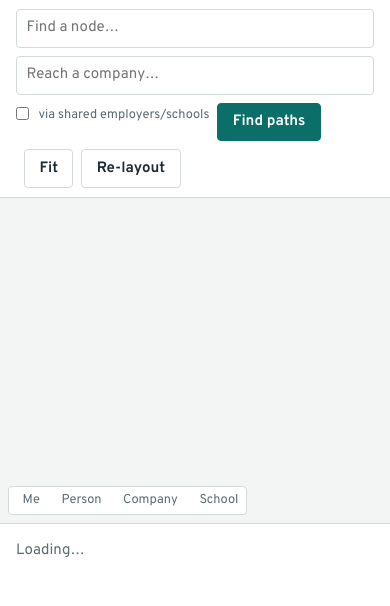
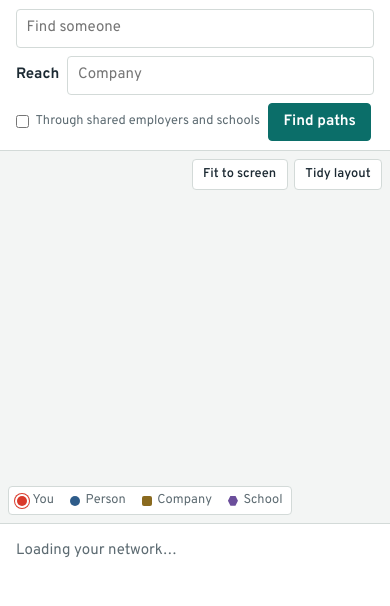
Before and after one commit to AbhiramJayasankar/six-hops, a Python web app: template src/sixhops/app/templates/graph/page.html in a window 390 px wide. Shown: the part 84-690 px from the top of the page. Run offline with Jinja, Linux system fonts and the light colour scheme; the template is opened without the code that fills it, so the values that code supplies are empty.

Commit message:
UI polish 2/2: graph page, route diagram, phone path zoom fix
- Map canvas restyled as stations: people as rings, companies squares,
  schools hexagons, Me as the red "you are here" marker; highlighted
  paths drawn in the route colour with width by strength.
- Path results lead with the action ("Ask Rahul for an intro to Priya
  S.") and draw the path as a vertical route line: line weight is
  strength, dashed is a former employer, dotted is a shared-institution
  hop, stations marked "ask first" and "can refer you".
- Side panel uses rule-separated sections instead of stacked cards,
  strength meters, plain labels, direction-aware relationship text
  ("employs", "alma mater of") via one shared edge_text helper.
- Fit and Tidy layout move onto the map as corner controls.
- Phone fix: Cytoscape is resized when its container changes, path fit
  padding scales with the canvas and zoom is capped, and the map scrolls
  into view with the results below it. Reduced motion skips animation.

Co-Authored-By: Claude Opus 5.5 <noreply@anthropic.com>
Claude-Session: https://claude.ai/code/session_01BFYf1oBURVVjaVb1KZiYpH

```diff
--- a/src/sixhops/app/static/graph.js
+++ b/src/sixhops/app/static/graph.js
@@ -15,36 +15,51 @@
     try { localStorage.setItem(POS_KEY, JSON.stringify(pos)); } catch { /* storage unavailable */ }
   };
 
+  const reducedMotion = window.matchMedia("(prefers-reduced-motion: reduce)");
+  const narrow = window.matchMedia("(max-width: 800px)");
+  const font = '"Overpass", system-ui, sans-serif';
+
+  // Stations on a transit map: people are rings, companies squares, schools diamonds-ish
+  // hexagons, and Me is the red "you are here" marker. Colours come from the CSS tokens.
   const style = () => [
     { selector: "node", style: {
-      label: "data(name)", "font-size": 11, color: css("--text"), "text-valign": "bottom",
-      "text-margin-y": 4, "background-color": css("--person"), width: 22, height: 22,
-      "text-outline-color": css("--bg"), "text-outline-width": 2,
+      label: "data(name)", "font-family": font, "font-size": 11, "font-weight": 600,
+      color: css("--ink"), "text-valign": "bottom", "text-margin-y": 5,
+      "text-outline-color": css("--paper"), "text-outline-width": 2.5,
+      width: 16, height: 16, "background-color": css("--surface"),
+      "border-width": 3.5, "border-color": css("--person"),
     } },
     { selector: "node[kind = 'me']", style: {
-      shape: "star", width: 44, height: 44, "background-color": css("--me"),
-      "font-size": 13, "font-weight": "bold",
+      width: 26, height: 26, "background-color": css("--here"), "border-color": css("--surface"),
+      "border-width": 3, "outline-width": 3, "outline-color": css("--here"), "outline-offset": 0,
+      "font-size": 13, "font-weight": 800,
     } },
     { selector: "node[kind = 'company']", style: {
-      shape: "round-rectangle", width: 28, height: 22, "background-color": css("--company"),
+      shape: "round-rectangle", width: 20, height: 20, "background-color": css("--company"),
+      "border-width": 0,
     } },
     { selector: "node[kind = 'school']", style: {
-      shape: "hexagon", width: 28, height: 24, "background-color": css("--school"),
+      shape: "hexagon", width: 22, height: 20, "background-color": css("--school"), "border-width": 0,
     } },
     { selector: "edge", style: {
-      width: "mapData(strength, 1, 5, 1, 5)", "line-color": css("--border"),
-      "curve-style": "bezier", opacity: 0.9,
+      width: "mapData(strength, 1, 5, 1, 4)", "line-color": css("--rule"), "curve-style": "bezier",
     } },
-    { selector: "edge[kind = 'WORKED_AT']", style: { "line-style": "dashed" } },
+    { selector: "edge[kind = 'WORKED_AT']", style: { "line-style": "dashed", "line-dash-pattern": [6, 4] } },
     { selector: "edge[kind = 'STUDIED_AT']", style: { "line-style": "dotted" } },
-    { selector: ":selected", style: {
-      "border-width": 3, "border-color": css("--accent"), "line-color": css("--accent"),
+    { selector: "node:selected", style: { "underlay-color": css("--route"), "underlay-opacity": 0.25,
+      "underlay-padding": 6, "underlay-shape": "ellipse" } },
+    { selector: "edge:selected", style: { "line-color": css("--route") } },
+    { selector: ".faded", style: { opacity: 0.18 } },
+    { selector: "edge.on-path", style: {
+      "line-color": css("--route"), width: "mapData(strength, 1, 5, 2.5, 7)", opacity: 1, "z-index": 10,
     } },
-    { selector: ".faded", style: { opacity: 0.15 } },
-    { selector: ".on-path", style: {
-      "line-color": css("--accent"), "border-width": 3, "border-color": css("--accent"), opacity: 1,
-    } },
+    { selector: "node.on-path", style: { opacity: 1, "z-index": 10, "font-size": 12, "font-weight": 750 } },
   ];
+
+  const animate = (opts) => {
+    if (reducedMotion.matches) cy.stop().fit(opts.fit ? opts.fit.eles : undefined, opts.fit ? opts.fit.padding : 30);
+    else cy.stop().animate({ ...opts, duration: 280 });
+  };
 
   const cy = cytoscape({ container: el, style: style(), wheelSensitivity: 0.3, maxZoom: 3, minZoom: 0.1 });
   window.sixhops = { cy };
@@ -105,7 +120,9 @@
     cy.elements().unselect();
     if (target.empty()) return;
     target.select();
-    if (target.isNode()) cy.animate({ center: { eles: target }, duration: 250 });
+    if (target.isNode()) {
+      if (reducedMotion.matches) cy.center(target); else cy.animate({ center: { eles: target }, duration: 250 });
+    }
   }
 
   function fillFinder(g) {
@@ -127,7 +144,18 @@
     const onPath = cy.collection(ids.map((id) => cy.getElementById(id)).filter((e) => e.nonempty()));
     cy.elements().not(onPath).addClass("faded");
     onPath.addClass("on-path");
-    cy.animate({ fit: { eles: onPath, padding: 80 }, duration: 300 });
+    fitTo(onPath);
+  }
+
+  function fitTo(eles) {
+    // Size the padding to the canvas so a path never shrinks to a dot on a phone, and cap the
+    // zoom so a two-stop path doesn't fill the screen.
+    cy.resize();
+    const padding = Math.round(Math.min(80, Math.max(24, Math.min(cy.width(), cy.height()) * 0.12)));
+    const before = cy.maxZoom();
+    cy.maxZoom(1.6);
+    animate({ fit: { eles, padding } });
+    cy.maxZoom(before);
   }
 
   const openPanel = (url) => htmx.ajax("GET", url, { target: panel, swap: "innerHTML" });
@@ -140,8 +168,17 @@
   cy.on("dragfree", "node", savePositions);
   panel.addEventListener("htmx:afterSwap", () => {
     panel.scrollTop = 0;
-    highlightPath(panel.querySelector(".path"));  // first (best) path, or clear
+    const best = panel.querySelector(".path");
+    highlightPath(best);  // first (best) path, or clear
+    // On phones the panel sits under the map: bring the map (with the highlighted path) into
+    // view, with the top of the results just below it.
+    if (best && narrow.matches) {
+      el.closest(".canvas-wrap").scrollIntoView({ block: "start", behavior: reducedMotion.matches ? "auto" : "smooth" });
+    }
   });
+  // Keep Cytoscape's idea of the canvas size in sync with layout changes (toolbar wrapping,
+  // rotating a phone, the panel appearing below the map).
+  new ResizeObserver(() => cy.resize()).observe(el);
 
   document.body.addEventListener("graph-changed", (evt) => refresh(evt.detail && evt.detail.select));
   panel.addEventListener("click", (evt) => {
@@ -165,10 +202,12 @@
     openPanel(el.dataset.nodeUrl + m[1]);
     evt.target.value = "";
   });
-  document.getElementById("fit").addEventListener("click", () => cy.fit(undefined, 30));
+  document.getElementById("fit").addEventListener("click", () => { cy.resize(); cy.fit(undefined, 30); });
   document.getElementById("relayout").addEventListener("click", () => layout());
   window.matchMedia("(prefers-color-scheme: dark)")
     .addEventListener("change", () => cy.style(style()));
 
+  // Canvas labels need the web font loaded before first paint, or they stay in the fallback.
+  document.fonts.ready.then(() => cy.style(style()));
   refresh();
 })();
--- /dev/null
+++ b/src/sixhops/app/templates/graph/_meter.html
@@ -0,0 +1 @@
+<span class="meter" role="img" aria-label="strength {{ strength }} of 5">{% for i in range(1, 6) %}<i{% if i <= strength %} class="on"{% endif %}></i>{% endfor %}</span>
--- a/src/sixhops/app/templates/graph/page.html
+++ b/src/sixhops/app/templates/graph/page.html
@@ -1,37 +1,42 @@
 {% extends "base.html" %}
-{% block title %}6hops · Graph{% endblock %}
+{% block title %}Graph · 6hops{% endblock %}
 {% block main_class %}graph-layout{% endblock %}
 {% block head %}
 <script src="{{ root }}/static/vendor/cytoscape-3.34.3.min.js" defer></script>
 <script src="{{ root }}/static/graph.js" defer></script>
 {% endblock %}
 {% block content %}
-<section class="canvas-wrap">
+<section class="canvas-wrap" aria-label="Network map">
   <div class="canvas-tools">
-    <input id="find-node" list="find-options" placeholder="Find a node…" aria-label="Find a node">
+    <label class="visually-hidden" for="find-node">Find someone in your graph</label>
+    <input id="find-node" list="find-options" placeholder="Find someone" autocomplete="off">
     <datalist id="find-options"></datalist>
     <form id="reach" class="reach" hx-get="{{ root }}/ui/paths" hx-target="#panel">
-      <input name="target" list="company-options" placeholder="Reach a company…" aria-label="Company to reach" required autocomplete="off">
+      <span id="reach-label">Reach</span>
+      <input name="target" list="company-options" placeholder="Company" aria-labelledby="reach-label" required autocomplete="off">
       <datalist id="company-options"></datalist>
-      <label class="toggle" title="Treat a shared company or school as a weak tie"><input type="checkbox" name="via_institutions" value="true"> via shared employers/schools</label>
+      <label class="check"><input type="checkbox" name="via_institutions" value="true">Through shared employers and schools</label>
       <button type="submit">Find paths</button>
     </form>
-    <span class="spacer"></span>
-    <button class="secondary" id="fit">Fit</button>
-    <button class="secondary" id="relayout">Re-layout</button>
   </div>
+  <div class="map">
   <div id="cy" data-graph-url="{{ root }}/api/graph" data-node-url="{{ root }}/ui/node/" data-edge-url="{{ root }}/ui/edge/"></div>
-  <ul class="legend">
-    <li><span class="dot me"></span>Me</li>
-    <li><span class="dot person"></span>Person</li>
-    <li><span class="dot company"></span>Company</li>
-    <li><span class="dot school"></span>School</li>
-    <li><span class="line"></span>knows / works at</li>
-    <li><span class="line dashed"></span>worked at</li>
-    <li><span class="line dotted"></span>studied at</li>
+  <div class="map-controls">
+    <button class="secondary" id="fit" type="button">Fit to screen</button>
+    <button class="secondary" id="relayout" type="button">Tidy layout</button>
+  </div>
+  <ul class="legend" aria-label="Legend">
+    <li><span class="mark me"></span>You</li>
+    <li><span class="mark person"></span>Person</li>
+    <li><span class="mark company"></span>Company</li>
+    <li><span class="mark school"></span>School</li>
+    <li><span class="line"></span>Knows, works at</li>
+    <li><span class="line dashed"></span>Worked at</li>
+    <li><span class="line dotted"></span>Studied at</li>
   </ul>
+  </div>
 </section>
-<aside id="panel" class="panel" hx-get="{{ root }}/ui/panel" hx-trigger="load" hx-swap="innerHTML">
-  <p class="muted">Loading…</p>
+<aside id="panel" class="panel" aria-live="polite" hx-get="{{ root }}/ui/panel" hx-trigger="load" hx-swap="innerHTML">
+  <p class="muted">Loading your network…</p>
 </aside>
 {% endblock %}
--- a/src/sixhops/app/templating.py
+++ b/src/sixhops/app/templating.py
@@ -2,6 +2,8 @@ from pathlib import Path
 
 from fastapi import Request
 from fastapi.templating import Jinja2Templates
+
+from sixhops.app.services.manual import edge_text
 
 
 def _root(request: Request) -> dict[str, str]:
@@ -12,3 +14,4 @@ def _root(request: Request) -> dict[str, str]:
 templates = Jinja2Templates(
     directory=Path(__file__).parent / "templates", context_processors=[_root]
 )
+templates.env.globals["edge_text"] = edge_text
```
Also changed, not shown: src/sixhops/app/routes/paths.py (+9 -11 lines), src/sixhops/app/services/manual.py (+16 -1 lines), src/sixhops/app/templates/graph/panel_edge.html (+15 -13 lines), src/sixhops/app/templates/graph/panel_home.html (+27 -22 lines), src/sixhops/app/templates/graph/panel_node.html (+33 -32 lines), src/sixhops/app/templates/graph/panel_paths.html (+39 -34 lines), tests/e2e/test_graph_ui.py (+2 -2 lines), tests/e2e/test_paths_ui.py (+7 -5 lines).
